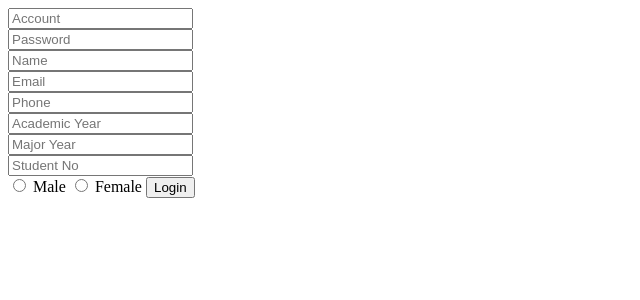
After one commit to Sunny1928/database-final-project, a PHP site: page /team_files/yui_php/register_view.html in a window 1280 px wide. The commit adds this page. Shown: the top 300 px of the page, without its empty margins (0-640 px from the left). Run offline with PHP 8.4, Linux system fonts and the light colour scheme.

Commit message:
add sign up student

```diff
--- /dev/null
+++ b/team_files/yui_php/register_view.html
@@ -0,0 +1,28 @@
+
+<form method="post" action="./register.php">
+
+	<input required type="text" placeholder="Account" name="account">  <br>
+
+	<input required type="password" placeholder="Password" name="password"> <br>
+
+	<input required type="text" placeholder="Name" name="name">  <br>
+
+	<input required type="email" placeholder="Email" name="email">  <br>
+
+
+	<input required type="tel" placeholder="Phone" name="phone">  <br>
+
+
+	<input required type="number" placeholder="Academic Year" name= "academic_year" > <br>
+
+	<input required type="number" placeholder="Major Year" name= "major_year" > <br>
+
+	<input required type="text" placeholder="Student No" name="student_id">  <br>
+
+
+	<input  type="radio" name="gender" value="male"> Male
+	<input  type="radio" name="gender" value="female"> Female
+
+	<input type="submit" value="Login">
+
+</form>
```
Also changed, not shown: team_files/yui_php/register.php (+21 -34 lines), 2 other files.
